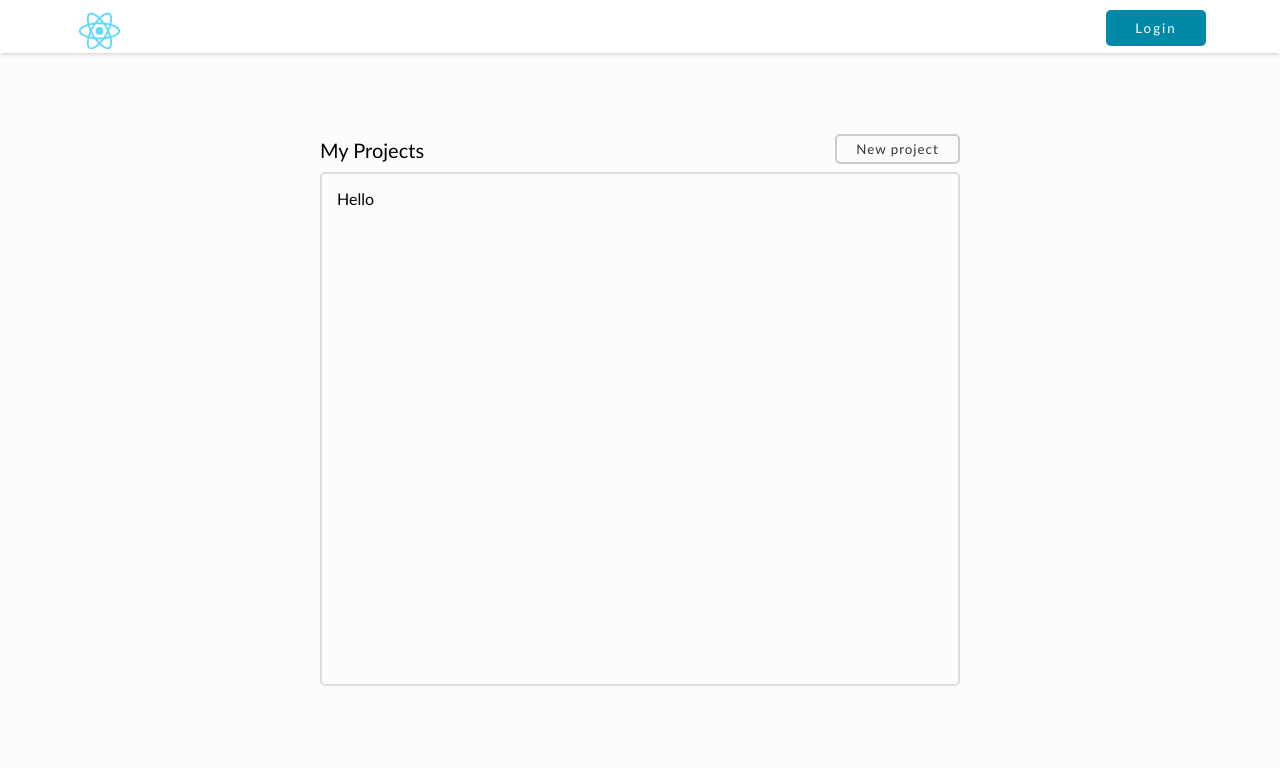
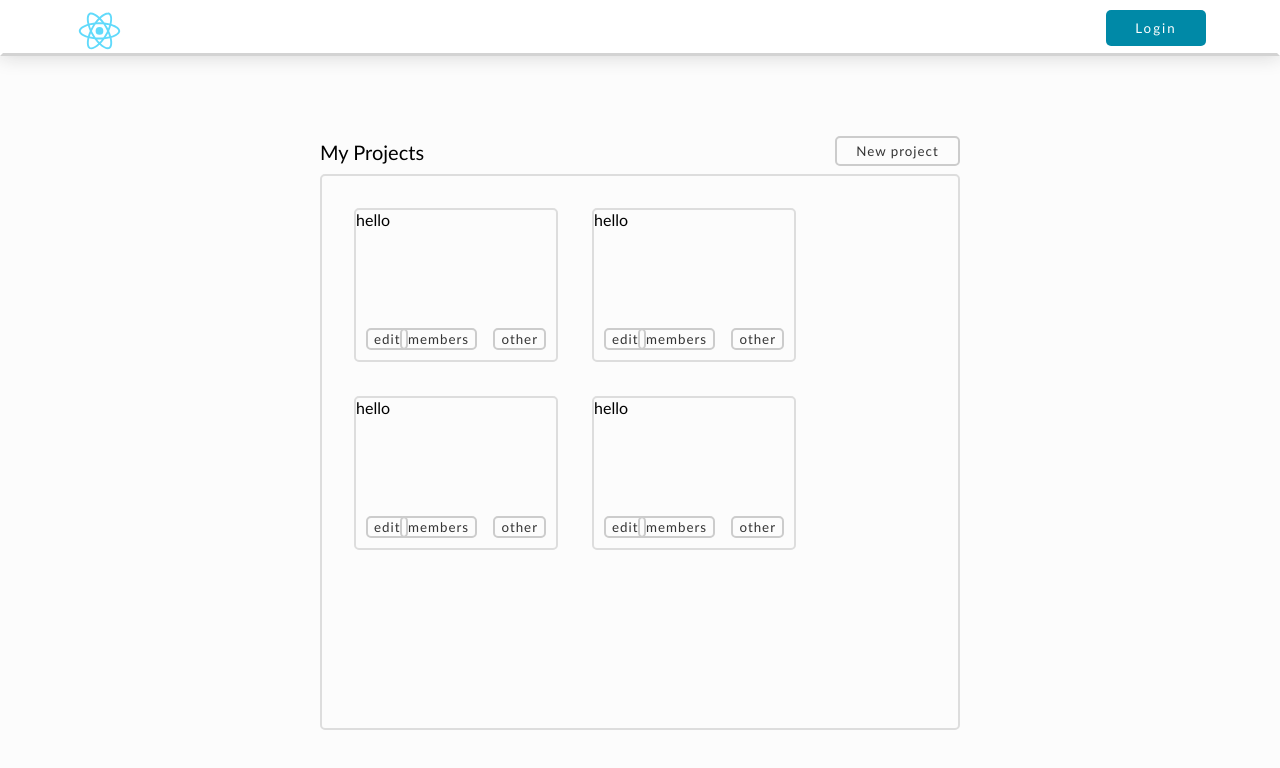
Before and after one commit to sdCaramel302812/project-side-fe, a React (Create React App) app: page / in a window 1280 px wide. Shown: the top 768 px of the page. Built offline with nearby package versions, Linux system fonts and the light colour scheme.

Commit message:
Project item component

```diff
--- a/src/styles/Header.css
+++ b/src/styles/Header.css
@@ -3,10 +3,10 @@
   height: 50px;
   font-size: calc(10px + 2vmin);
   color: white;
-  border-bottom-color: #DDDDDD;
-  border-bottom-width: 1px;
+  border-bottom-color: lightgrey;
+  border-bottom-width: 3px;
   border-style: solid;
-  box-shadow: 0px 0px 5px lightgrey;
+  box-shadow: 0px 0px 20px lightgrey;
 }
 
 .App-logo {
--- a/src/styles/Home.scss
+++ b/src/styles/Home.scss
@@ -1,5 +1,6 @@
 .Root {
-    height: 100vh;
+    min-height: 100vh;
+    height: 100%;
     background-color: rgb(252, 252, 252);
 }
 
@@ -10,16 +11,49 @@
     margin: auto;
     display: grid;
     padding-top: 10vh;
+    padding-bottom: 50px;
 }
 
 .Project-Container {
-    height: 60vh;
+    min-height: 60vh;
+    height: 100%;
     border-style: solid;
     border-width: 2px;
     border-color: #DDDDDD;
     border-radius: 5px;
     padding: 15px;
     margin-top: 1vh;
+    //display: flex;
+}
+
+.Project-Item {
+    width: 200px;
+    height: 150px;
+    border-style: solid;
+    border-width: 2px;
+    border-color: #DDDDDD;
+    border-radius: 5px;
+    float: left;
+    margin: 17px;
+    position: relative;
+}
+
+.Project-Edit-Button {
+    position: absolute;
+    left: 10px;
+    bottom: 10px;
+}
+
+.Project-Member-Button {
+    position: absolute;
+    margin-left: 10px;
+    bottom: 10px;
+}
+
+.Project-Setting-Button {
+    position: absolute;
+    right: 10px;
+    bottom: 10px;
 }
 
 .New-Project-Button {
--- a/src/views/Home.tsx
+++ b/src/views/Home.tsx
@@ -9,6 +9,28 @@ function UnLoggedIn() {
   );
 }
 
+function ProjectItem() {
+  return (
+    <div className='Project-Item'>
+      hello
+      <button className='Outline-Button Project-Edit-Button'>edit</button>
+      <button className='Outline-Button Project-Member-Button'>members</button>
+      <button className='Outline-Button Project-Setting-Button'>other</button>
+    </div>
+  );
+}
+
+function ProjectContainer() {
+  return (
+    <div className='Project-Container'>
+      <ProjectItem/>
+      <ProjectItem/>
+      <ProjectItem/>
+      <ProjectItem/>
+    </div>
+  );
+}
+
 function LoggedIn() {
   return (
     <div className='Home'>
@@ -17,7 +39,7 @@ function LoggedIn() {
         <button className='Outline-Button New-Project-Button'>New project</button>
       </div>
       <div>
-        <div className='Project-Container'>Hello</div>
+        <ProjectContainer/>
       </div>
     </div>
   );
```
